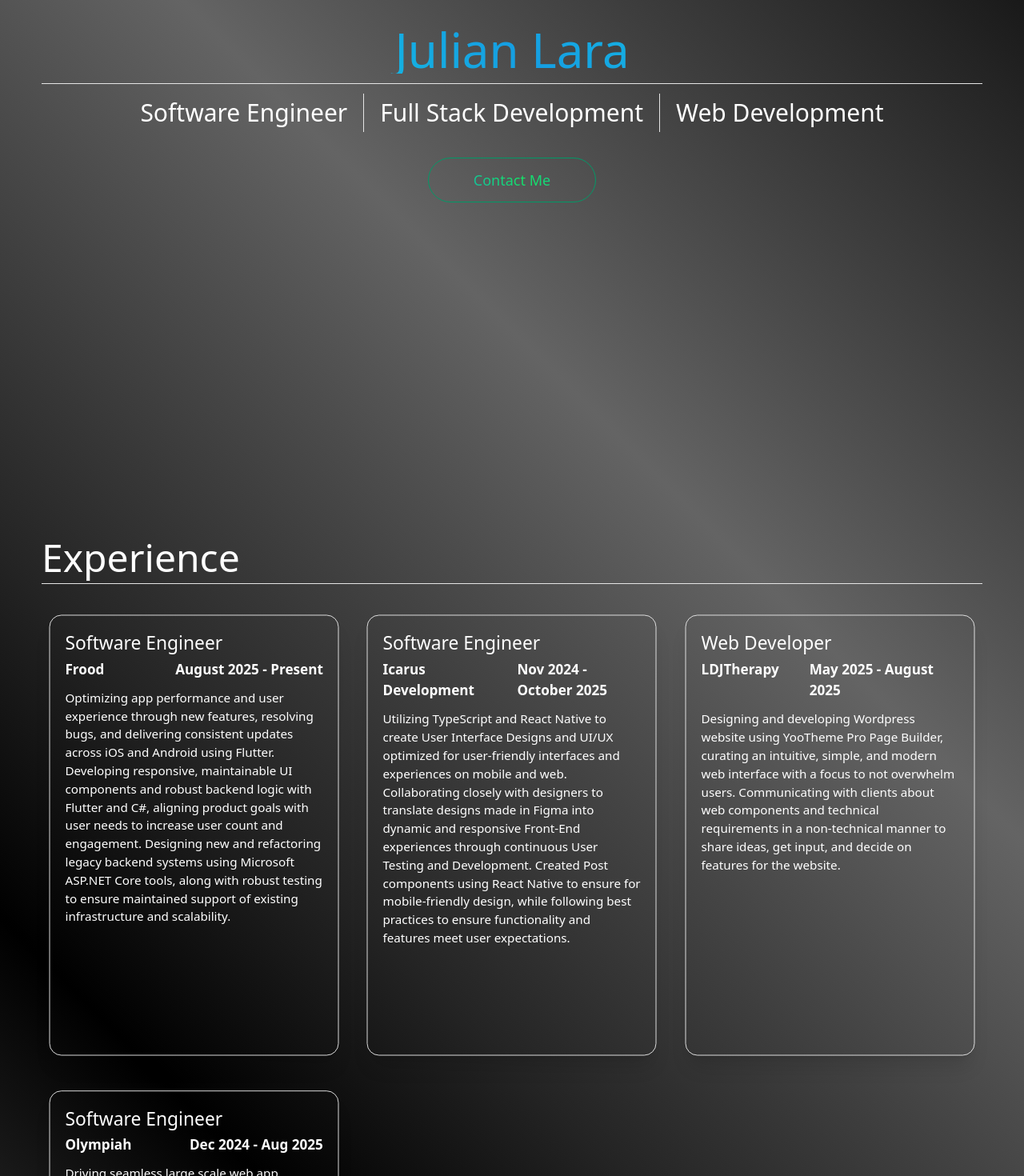
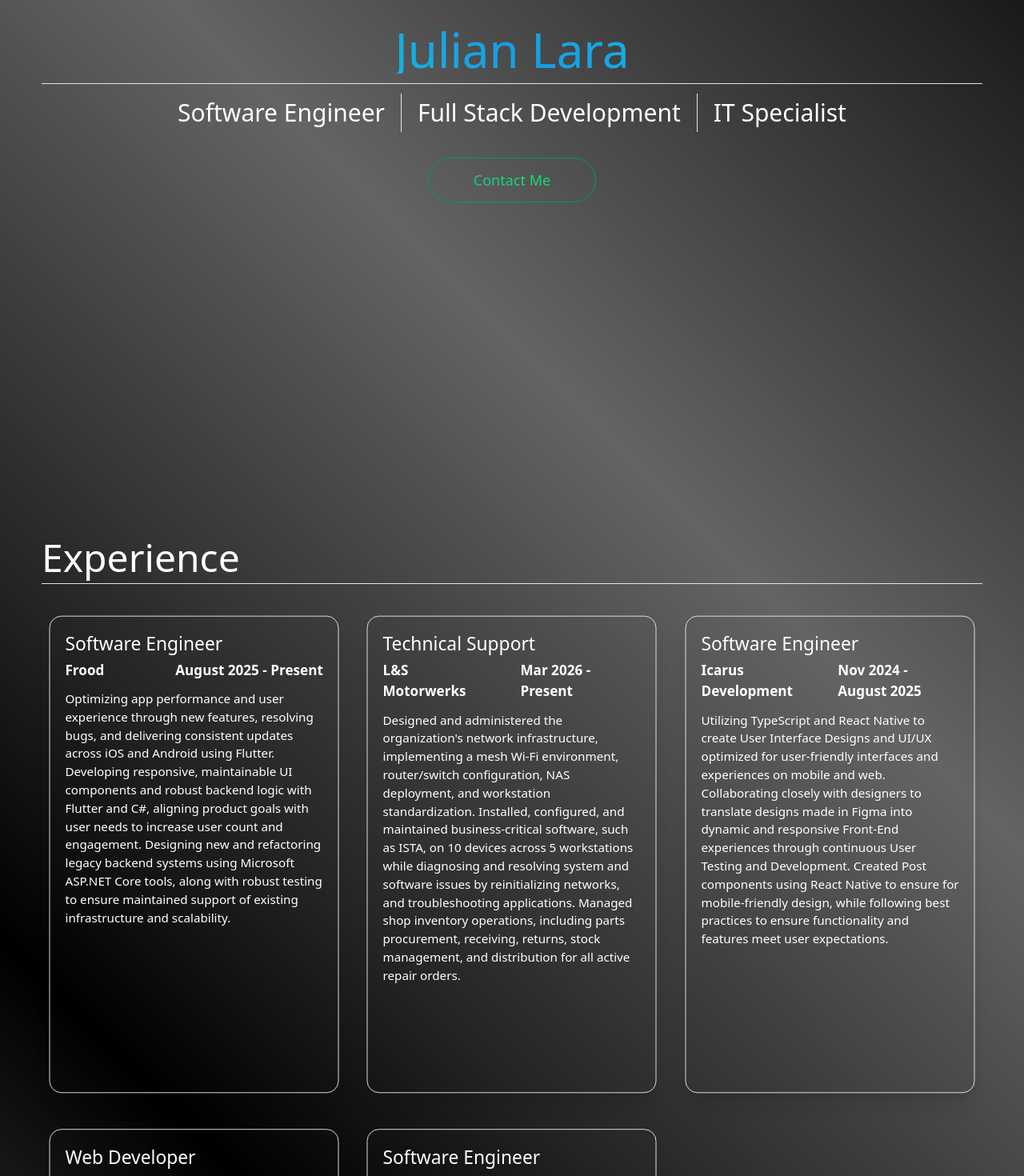
Before and after one commit to JuiceBox7/Portfolio, a React (Vite) app: page / in a window 1280 px wide. Shown: the part 320-1790 px from the top of the page at 80% size. Built offline with nearby package versions, Linux system fonts and the light colour scheme.

Commit message:
added entry, updated entry.tsx

```diff
--- a/src/SplashScreen.tsx
+++ b/src/SplashScreen.tsx
@@ -17,7 +17,7 @@ function SplashScreen({ open }: { open: () => void }) {
         <Separator orientation="vertical" />
         <p>Full Stack Development</p>
         <Separator orientation="vertical" />
-        <p>Web Development</p>
+        <p>IT Specialist</p>
       </div>
       <Button
         variant="glass"
--- a/src/components/Entry.tsx
+++ b/src/components/Entry.tsx
@@ -24,6 +24,7 @@ function Entry({
   links?: link[];
 }) {
   const [rotate, setRotate] = useState({ x: 0, y: 0 });
+  const [focused, setFocused] = useState(false);
 
   const handleMouseMove = (e: React.MouseEvent<HTMLDivElement>) => {
     const rect = e.currentTarget.getBoundingClientRect();
@@ -36,11 +37,16 @@ function Entry({
     setRotate({ x: 0, y: 0 });
   };
 
+  const handleMouseDown = () => {
+    setFocused(!focused);
+  }
+
   return (
     <Card
       className="w-full transform-gpu ease-out group perspective-[3000px] scale-95 hover:scale-100 transition-all duration-150 rounded-2xl bg-transparent shadow-xl text-white p-5"
       onMouseMove={handleMouseMove}
       onMouseLeave={handleMouseLeave}
+      onMouseDown={handleMouseDown}
       style={{ transform: `rotateX(${rotate.y}deg) rotateY(${rotate.x}deg)` }}
     >
       <div className="text-left pb-8">
@@ -50,7 +56,9 @@ function Entry({
           <p>{dur}</p>
         </div>
         <p className="text-md pb-4">{desc}</p>
-        <div className="flex-row opacity-0 group-hover:opacity-100 scale-50 group-hover:scale-100 transition-all duration-150 z-10">
+        <div
+          className={`flex-row ${focused ? "opacity-100 scale-100" : "opacity-0 scale-50"} group-hover:opacity-100 group-hover:scale-100 transition-all duration-150 z-10`}
+        >
           <div className="pb-4 space-x-1 space-y-1">
             {badges.map((badge, index) => (
               <Badge key={index} variant="secondary" className="bg-gray-300">
--- a/src/lib/data/experience.json
+++ b/src/lib/data/experience.json
@@ -13,9 +13,21 @@
     ]
   },
   {
+    "title": "Technical Support",
+    "company": "L&S Motorwerks",
+    "duration": "Mar 2026 - Present",
+    "description": "Designed and administered the organization's network infrastructure, implementing a mesh Wi-Fi environment, router/switch configuration, NAS deployment, and workstation standardization. Installed, configured, and maintained business-critical software, such as ISTA, on 10 devices across 5 workstations while diagnosing and resolving system and software issues by reinitializing networks, and troubleshooting applications. Managed shop inventory operations, including parts procurement, receiving, returns, stock management, and distribution for all active repair orders.",
+    "badges": [
+      "Network Infrastructure",
+      "Network Security",
+      "IT Operations",
+      "Network-Attached Storage"
+    ]
+  },
+  {
     "title": "Software Engineer",
     "company": "Icarus Development",
-    "duration": "Nov 2024 - October 2025",
+    "duration": "Nov 2024 - August 2025",
     "description": "Utilizing TypeScript and React Native to create User Interface Designs and UI/UX optimized for user-friendly interfaces and experiences on mobile and web. Collaborating closely with designers to translate designs made in Figma into dynamic and responsive Front-End experiences through continuous User Testing and Development. Created Post components using React Native to ensure for mobile-friendly design, while following best practices to ensure functionality and features meet user expectations.",
     "badges": [
       "React",
--- a/src/lib/data/projects.json
+++ b/src/lib/data/projects.json
@@ -41,7 +41,7 @@
     "links": [
       {
         "title": "Source Code",
-        "url": "/files/pacman-ai.zip"
+        "url": "/Portfolio/public/files/pacman-ai.zip"
       }
     ]
   },
@@ -57,7 +57,7 @@
     "links": [
       {
         "title": "Source Code",
-        "url": "/files/state-robot.zip"
+        "url": "/Portfolio/public/files/state-robot.zip"
       }
     ]
   },
```
Also changed, not shown: 1 other file (tests, documents, lock files or other folders).
